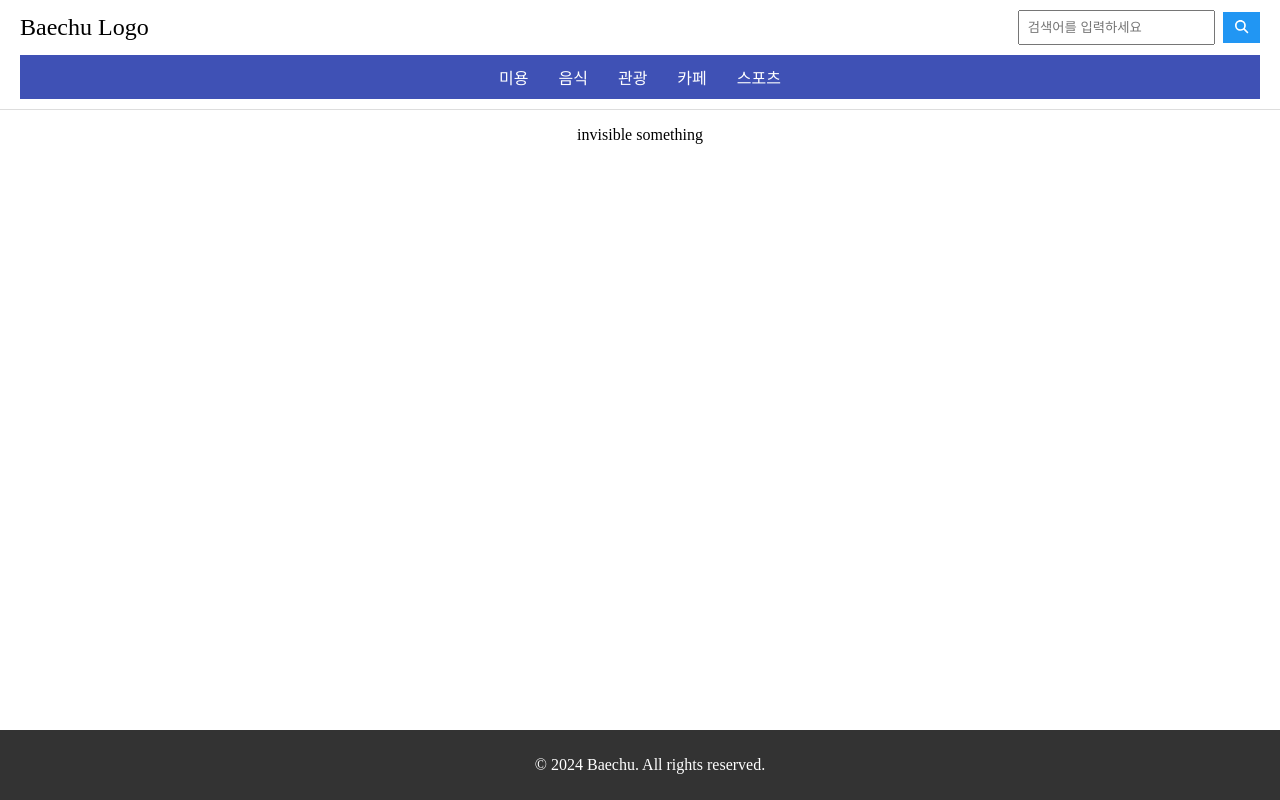
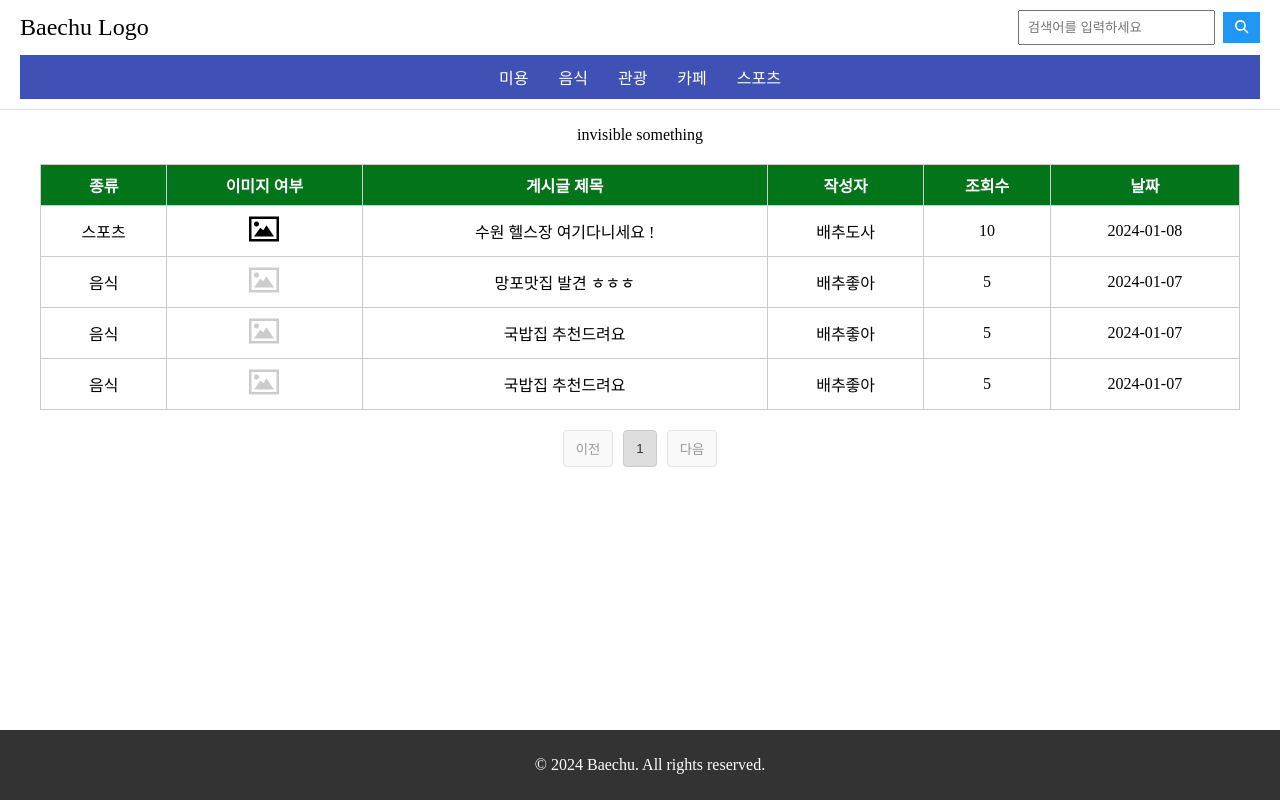
Before and after one commit to KyoungjunCha/baechu_web_project, a React (Create React App) app in the folder baechu-front/: page / in a window 1280 px wide. Built offline with nearby package versions, Linux system fonts and the light colour scheme.

Commit message:
유정형민 통합 1차 테스트

```diff
--- a/baechu-front/package.json
+++ b/baechu-front/package.json
@@ -3,6 +3,8 @@
   "version": "0.1.0",
   "private": true,
   "dependencies": {
+    "@fortawesome/free-solid-svg-icons": "^6.5.1",
+    "@fortawesome/react-fontawesome": "^0.2.0",
     "@testing-library/jest-dom": "^5.17.0",
     "@testing-library/react": "^13.4.0",
     "@testing-library/user-event": "^13.5.0",
--- a/baechu-front/src/App.js
+++ b/baechu-front/src/App.js
@@ -2,6 +2,7 @@
 import React from "react";
 import Header from "./components/Header";
 import Footer from "./components/Footer";
+import BoadrList from "./components/BoardList";
 import "./index.css";
 
 const App = () => {
@@ -11,6 +12,7 @@ const App = () => {
       <div className="centerText">
         <p>invisible something</p>
       </div>
+      <BoadrList/>
       <Footer />
     </div>
   );
--- a/baechu-front/src/BoardList.js
+++ b/baechu-front/src/components/BoardList.js
@@ -1,6 +1,6 @@
 import React, { useState } from 'react';
-import imageIcon from './images/imgy.png';
-import noImageIcon from './images/imgn.png';
+import imageIcon from '../images/imgy.png';
+import noImageIcon from '../images/imgn.png';
 import './BoardList.css';
 
 
```
Also changed, not shown: baechu-front/src/components/BoardList.css (renamed from baechu-front/src/BoardList.css), 1 other file (tests, documents, lock files or other folders).
